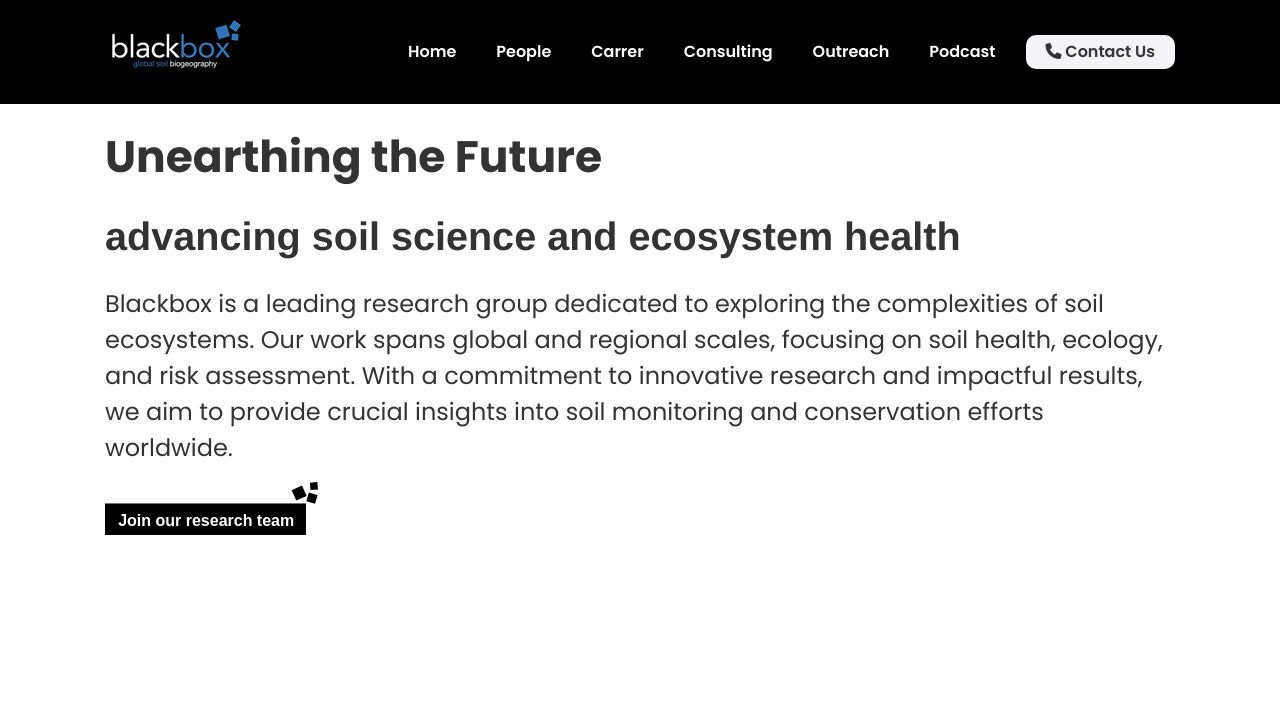
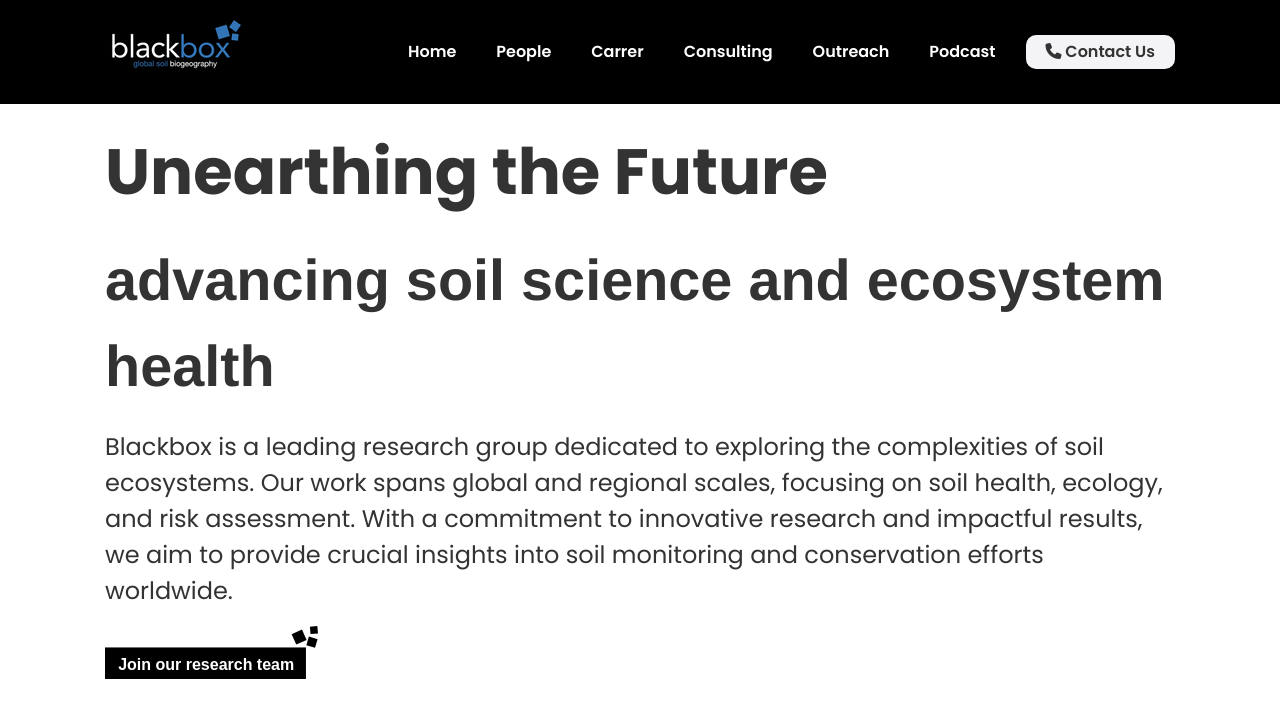
Before and after one commit to Blackboxgeo/blackbox.github.io, a Jekyll site: the page index.html, which Jekyll copies as it is, in a window 1280 px wide. Shown: the top 718 px of the page. Built offline with Jekyll 4.4.1, drawn with Linux system fonts in a browser that asks for light colours.

Commit message:
design modern v1.9 bug correction v2

```diff
--- a/assets/css/styles.css
+++ b/assets/css/styles.css
@@ -9,14 +9,14 @@
 }
 
 h1 {
-    font-size: 4em;
+    font-size: 64px;
     margin: 0;
     padding: 0;
 }
 
 h2 {
     font-family: Helvetica;
-    font-size: 3.6em;
+    font-size: 57.6px;
     margin: 0;
     padding: 0;
 }
```
